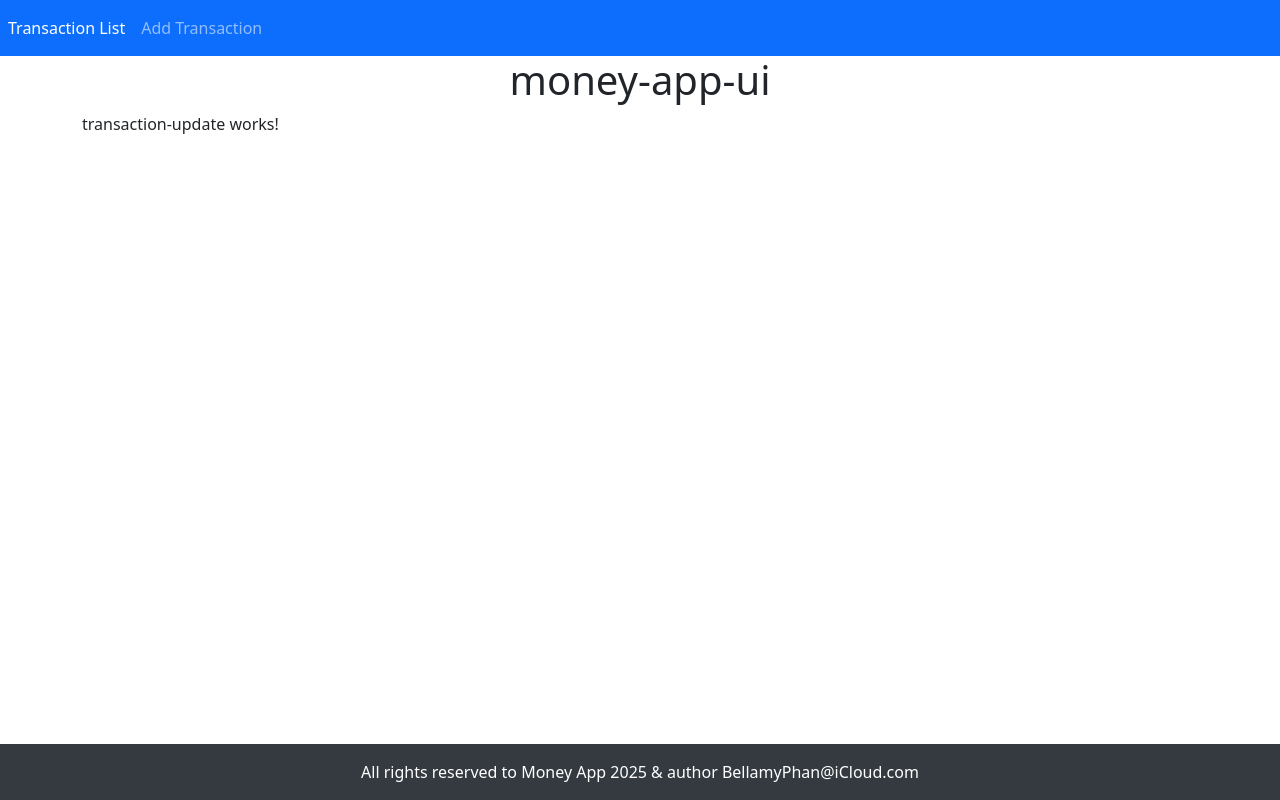
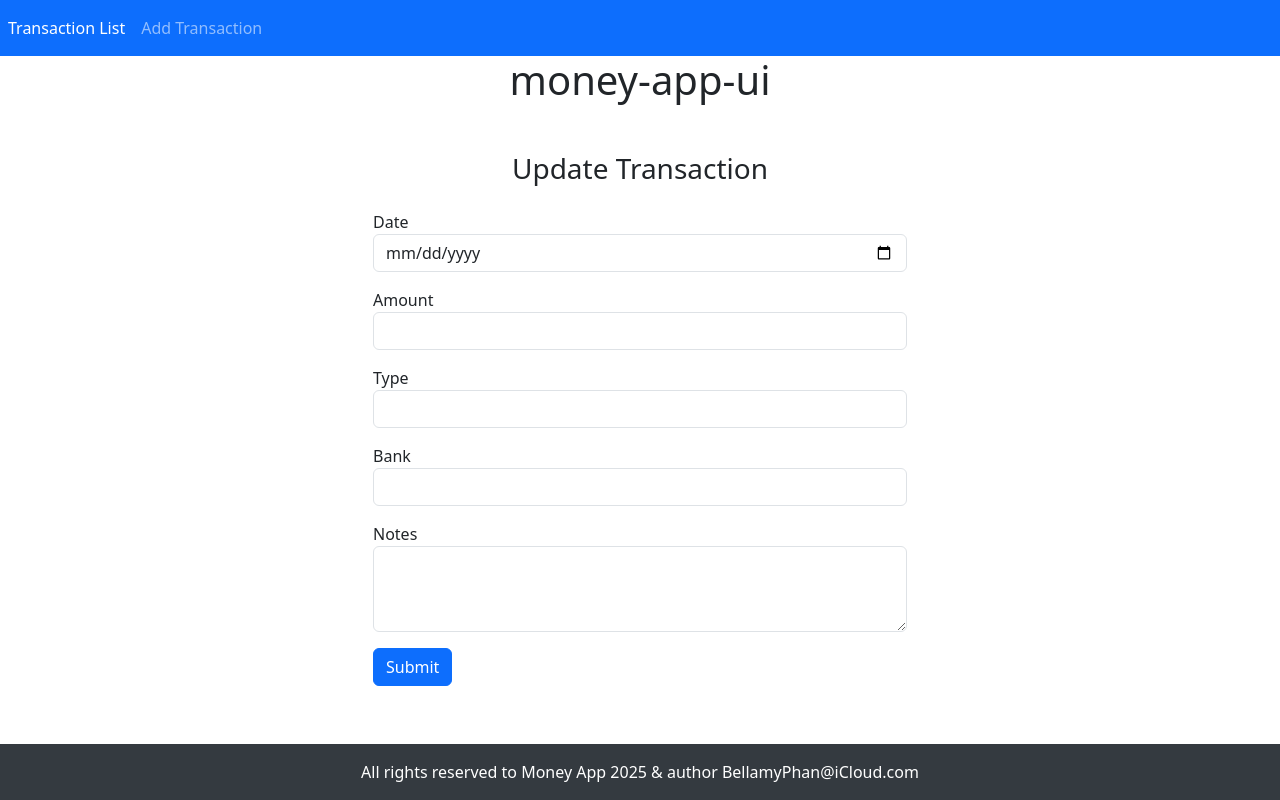
Before and after one commit to bellamyphan/money-app, an Angular app in the folder money-app-ui/: page /transactions/1/update in a window 1280 px wide. Built offline with nearby package versions, Linux system fonts and the light colour scheme.

Commit message:
feat: enhance transaction update and listing components with form handling and styling

```diff
--- a/money-app-ui/src/app/transaction-list/transaction-list.component.html
+++ b/money-app-ui/src/app/transaction-list/transaction-list.component.html
@@ -6,6 +6,7 @@
 </div>
 
 <ng-template #dataLoaded>
+    <div class="scrollable-table-container">
         <table class="table table-striped table-bordered">
             <thead>
                 <tr>
@@ -23,10 +24,11 @@
                     <td>{{ transaction.type }}</td>
                     <td>{{ transaction.notes }}</td>
                     <td>
-                    <button class="btn btn-primary" (click)="updateTransaction(transaction.id)">Update</button>
+                        <button class="btn btn-primary" (click)="updateTransaction(transaction.id)" style="margin-right: 10px;">Update</button>
                         <button class="btn btn-danger" (click)="deleteTransaction(transaction.id)">Delete</button>
                     </td>
                 </tr>
             </tbody>
         </table>
+    </div>
 </ng-template>
--- a/money-app-ui/src/app/transaction-update/transaction-update.component.html
+++ b/money-app-ui/src/app/transaction-update/transaction-update.component.html
@@ -1 +1,47 @@
-<p>transaction-update works!</p>
+<div class="container mt-5">
+    <div class="row justify-content-center">
+        <div class="col-md-6">
+            <h3 class="text-center mb-4">Update Transaction</h3>
+
+            <form (ngSubmit)="onSubmit()" #transactionForm="ngForm">
+                <!-- Date Field -->
+                <div class="form-group mb-3">
+                    <label for="date">Date</label>
+                    <input class="form-control" type="date" id="date" name="date" [(ngModel)]="transaction.date"
+                        required />
+                </div>
+
+                <!-- Amount Field -->
+                <div class="form-group mb-3">
+                    <label for="amount">Amount</label>
+                    <input class="form-control" type="number" id="amount" name="amount" [(ngModel)]="transaction.amount"
+                        required />
+                </div>
+
+                <!-- Type Field -->
+                <div class="form-group mb-3">
+                    <label for="type">Type</label>
+                    <input class="form-control" type="text" id="type" name="type" [(ngModel)]="transaction.type"
+                        required />
+                </div>
+
+                <!-- Bank Field -->
+                <div class="form-group mb-3">
+                    <label for="bank">Bank</label>
+                    <input class="form-control" type="text" id="bank" name="bank" [(ngModel)]="transaction.bank"
+                        required />
+                </div>
+
+                <!-- Notes Field -->
+                <div class="form-group mb-3">
+                    <label for="notes">Notes</label>
+                    <textarea class="form-control" id="notes" name="notes" [(ngModel)]="transaction.notes"
+                        rows="3"></textarea>
+                </div>
+
+                <!-- Submit Button -->
+                <button class="btn btn-primary btn-block" type="submit">Submit</button>
+            </form>
+        </div>
+    </div>
+</div>
--- a/money-app-ui/src/app/transaction-update/transaction-update.component.ts
+++ b/money-app-ui/src/app/transaction-update/transaction-update.component.ts
@@ -1,4 +1,5 @@
 import { Component } from '@angular/core';
+import { Transaction } from '../transaction';
 
 @Component({
   selector: 'app-transaction-update',
@@ -8,4 +9,10 @@ import { Component } from '@angular/core';
 })
 export class TransactionUpdateComponent {
 
+  transaction: Transaction = new Transaction();
+
+  onSubmit() {
+    throw new Error('Method not implemented.');
+  }
+
 }
--- a/money-app-ui/src/styles.css
+++ b/money-app-ui/src/styles.css
@@ -11,3 +11,14 @@
     bottom: 0;
     width: 100%;
 }
+
+.scrollable-table-container {
+    max-height: 70vh;  /* Set the maximum height to 60% of the viewport height */
+    overflow-y: auto;   /* Enables vertical scrolling */
+    margin-top: 20px;   /* Adds some spacing from the heading */
+}
+
+.table {
+    width: 100%;  /* Ensures the table takes up full width */
+    table-layout: fixed;  /* Ensures column widths are consistent */
+}
```
Lines whose indentation alone changed are shown as unchanged.
